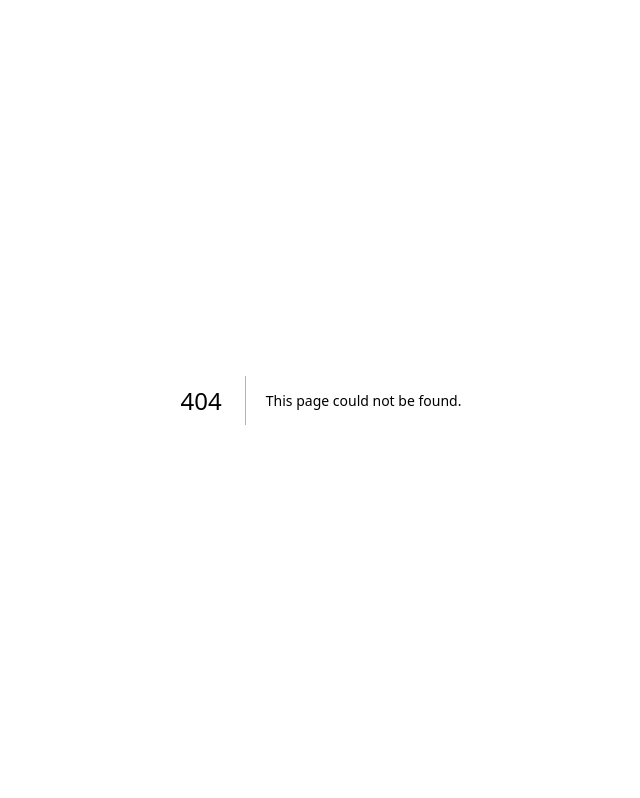
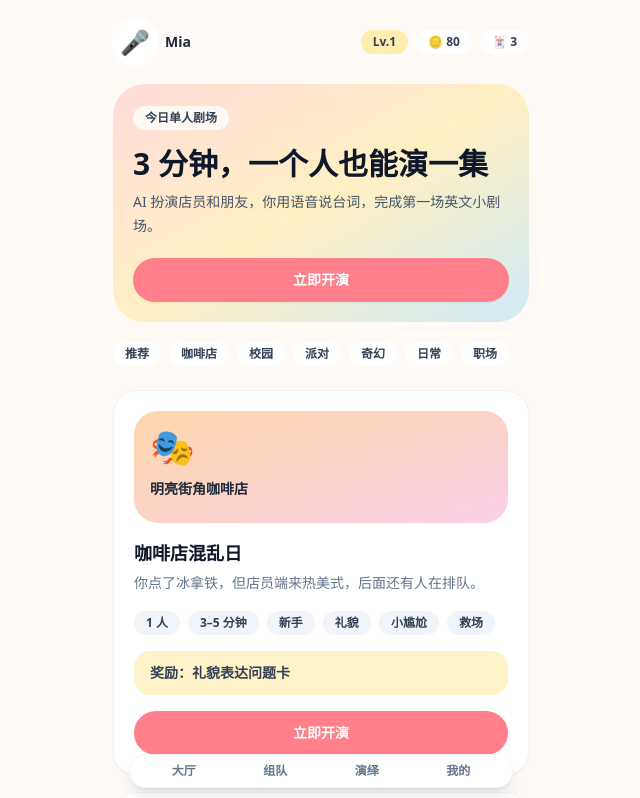
Before and after one commit to shuchaoye17-del/english-roleplay-party, a Next.js app: page /lobby in a window 1280 px wide. Before the commit this address had no page. Shown: the top 798 px of the page, without its empty margins (319-959 px from the left). Built offline with nearby package versions, Linux system fonts and the light colour scheme.

Commit message:
Add lobby page

```diff
--- /dev/null
+++ b/src/app/lobby/page.tsx
@@ -0,0 +1,62 @@
+import { BottomNav, Badge, Card, PhoneShell, AvatarBubble, Button } from '@/components/ui';
+import { ScenarioCard } from '@/components/ScenarioCard';
+import { scenarios } from '@/data/scenarios';
+import { expressionCards } from '@/data/expressionCards';
+
+const categories = ['推荐', '咖啡店', '校园', '派对', '奇幻', '日常', '职场'];
+
+export default function LobbyPage() {
+  const featured = scenarios[0];
+
+  return (
+    <PhoneShell className="pb-24">
+      <header className="mb-5 flex items-center justify-between">
+        <AvatarBubble emoji="🎤" name="Mia" />
+        <div className="flex gap-2">
+          <Badge className="bg-sunshine/40">Lv.1</Badge>
+          <Badge className="bg-white">🪙 80</Badge>
+          <Badge className="bg-white">🃏 {expressionCards.length}</Badge>
+        </div>
+      </header>
+
+      <section className="mb-5 rounded-[2rem] bg-gradient-to-br from-coral/25 via-sunshine/30 to-sky/30 p-5">
+        <Badge className="bg-white/80">今日单人剧场</Badge>
+        <h1 className="mt-4 text-3xl font-black text-slate-900">3 分钟，一个人也能演一集</h1>
+        <p className="mt-2 text-sm leading-6 text-slate-600">AI 扮演店员和朋友，你用语音说台词，完成第一场英文小剧场。</p>
+        <div className="mt-5">
+          <Button href={`/play/${featured.id}`}>立即开演</Button>
+        </div>
+      </section>
+
+      <div className="mb-5 flex gap-2 overflow-x-auto pb-1">
+        {categories.map((category) => <Badge key={category} className="shrink-0 bg-white">{category}</Badge>)}
+      </div>
+
+      <div className="mb-5 grid gap-4">
+        {scenarios.map((scenario) => <ScenarioCard key={scenario.id} scenario={scenario} />)}
+      </div>
+
+      <Card className="mb-4 bg-sky/10">
+        <div className="flex items-start justify-between gap-4">
+          <div>
+            <h2 className="text-lg font-black text-slate-900">好友剧场</h2>
+            <p className="mt-1 text-sm text-slate-600">完成 7 关后解锁好友剧场。</p>
+          </div>
+          <span className="text-3xl">🔒</span>
+        </div>
+      </Card>
+
+      <Card className="bg-partyPurple/10">
+        <div className="flex items-start justify-between gap-4">
+          <div>
+            <h2 className="text-lg font-black text-slate-900">多人派对副本</h2>
+            <p className="mt-1 text-sm text-slate-600">完成 14 关后解锁多人派对副本。</p>
+          </div>
+          <span className="text-3xl">🎭</span>
+        </div>
+      </Card>
+
+      <BottomNav />
+    </PhoneShell>
+  );
+}
```
